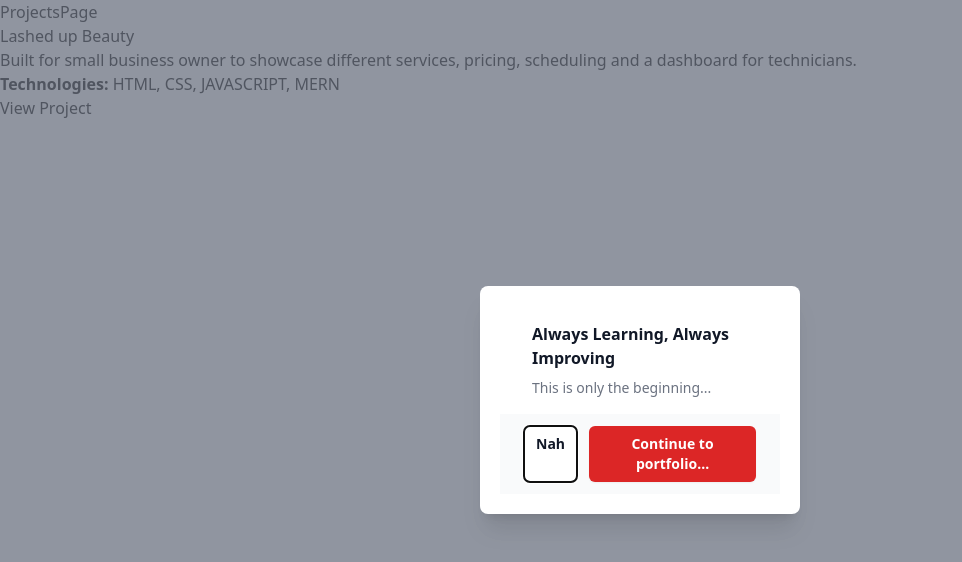
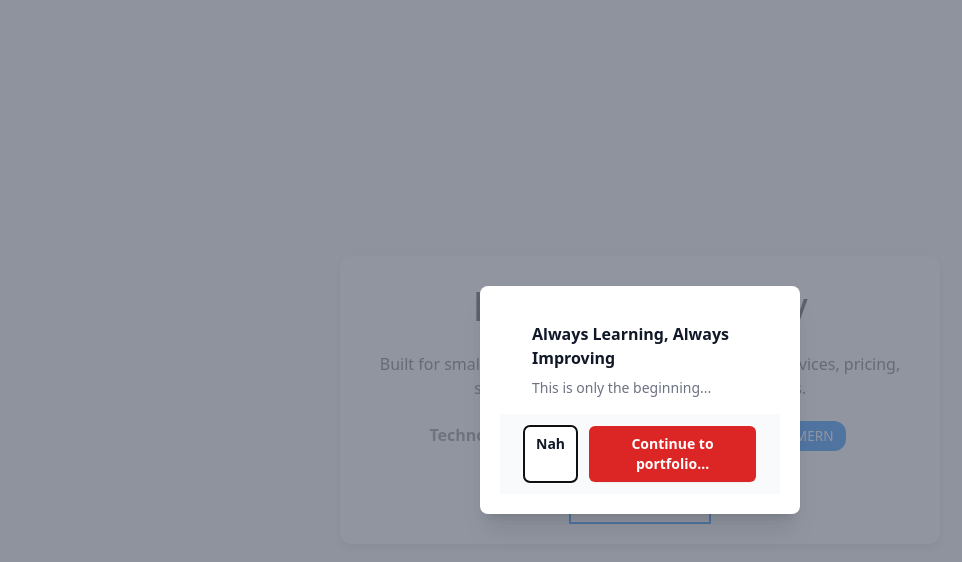
Before and after one commit to galessalazar/gale_salazar, a React (Vite) app in the folder client/: page /galessalazar/gale_salazar/projects in a window 1280 px wide. Shown: the top 562 px of the page, without its empty margins (0-962 px from the left). Built offline with nearby package versions, Linux system fonts and the light colour scheme.

Commit message:
styled projects page

```diff
--- a/client/src/components/ProjectsPage.jsx
+++ b/client/src/components/ProjectsPage.jsx
@@ -1,9 +1,6 @@
 import styled from "styled-components";
 
-const ProjectsPage = ( ) => {
-
-
-
+const ProjectsPage = () => {
   const projects = [
     {
       name: "Lashed up Beauty",
@@ -14,21 +11,103 @@ const ProjectsPage = ( ) => {
     },
   ];
   return (
-    <div style={{ color: "black"}}>
-      <h1>ProjectsPage</h1>
-      <div>
-        <h2>{projects[0].name}</h2>
-        {projects[0].image && <img src={projects[0].image} alt={projects[0].name} />}
-          <p>{projects[0].description}</p>
-          <p><strong>Technologies: </strong>{projects[0].technologies.join(', ')}</p>
-          {/* by default,links open in the same tab, the _blank keeps site open while opening link in a new tab */}
-          {/* the noopener and noreferrer are layered security and privacy */}
-          <a href={projects[0].link} target="_blank" rel="noopener noreferrer">View Project</a>
+    <PageWrapper>
+      <ProjectCard>
+        <ProjectHeader>{projects[0].name}</ProjectHeader>
+        {projects[0].image && <ProjectImage src={projects[0].image} alt={projects[0].name} />}
+        <ProjectDescription>{projects[0].description}</ProjectDescription>
+        <Technologies>
+          <strong>Technologies: </strong>{' '}
+          {projects[0].technologies.map((tech, index) => (
+            <TechTag key={index}>{tech}</TechTag>
+            ))}
+        </Technologies>
+        <ProjectLink href={projects[0].link} target='_blank' rel='noopener noreferrer'>
+          View Project
+        </ProjectLink>
 
-      </div>
-    </div>
-  );
-}
+      </ProjectCard>
+    </PageWrapper>
+)
+};
 
+const PageWrapper = styled.div`
+  display: flex;
+  justify-content: center;
+  align-items: center;
+  min-height: 100vh;
+  background-color: #f7f7f7;
+  padding: 0 20px;
+`;
+
+const ProjectCard = styled.div`
+  background-color: #fff;
+  box-shadow: 0 4px 8px rgba(0,0,0,0.1);
+  border-radius: 12px;
+  overflow: hidden;
+  max-width: 600px;
+  width: 100%;
+  text-align: center;
+  padding: 20px;
+  transition: all 0.3s ease;
+
+  &:hover {
+  transform: translateY(-5px);
+  box-shadow: 0 8px 16px rgba(0,0,0,0.15);
+  }
+`;
+
+const ProjectHeader = styled.h1`
+  font-size: 2.5rem;
+  color: #333;
+  margin-bottom: 16px;
+`;
+
+const ProjectImage = styled.img`
+  width: 100%;
+  height: auto;
+  border-radius: 8px;
+  margin-bottom: 16px;
+`;
+
+const ProjectDescription = styled.p`
+  color: #555;
+  font-size: 1rem;
+  margin-bottom: 16px;
+  line-height: 1.5;
+`;
+
+const Technologies = styled.p`
+  font-size: 1rem;
+  color: #777;
+  margin-bottom: 20px;
+`;
+
+const TechTag = styled.span`
+  display: inline-block;
+  background-color: #007bff;
+  color: white;
+  font-size: 0.85rem;
+  border-radius: 12px;
+  padding: 5px 12px;
+  margin: 5px;
+`;
+
+const ProjectLink = styled.a`
+  display: inline-block;
+  font-size: 1rem;
+  color: #007bff;
+  font-weight: bold;
+  text-decoration: none;
+  padding: 10px 20px;
+  border-raduis: 8px;
+  border: 2px solid #007bff;
+  transiton: background-color 0.3s ease;
+
+  &:hover {
+    background-color: #007bff;
+    color: white;
+  }
+`;
 
 export default ProjectsPage;
```
